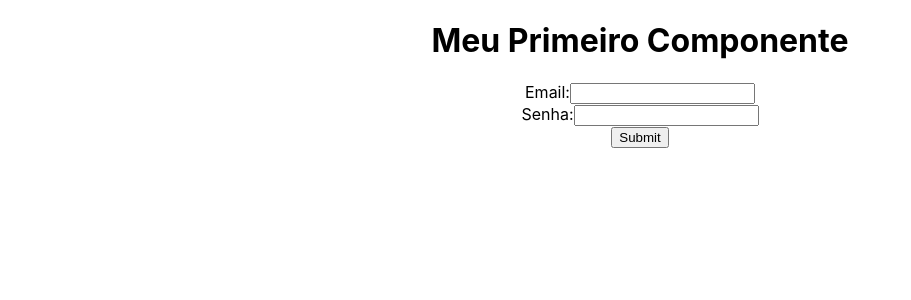
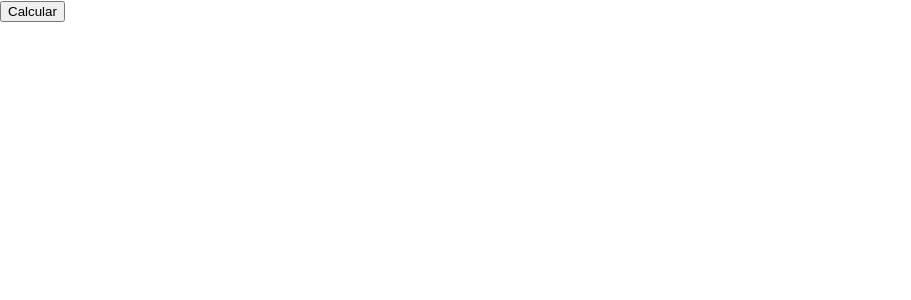
Before and after one commit to brunofranklin/react-serratech, a React (Create React App) app: page / in a window 1280 px wide. Shown: the top 300 px of the page, without its empty margins (0-911 px from the left). Built offline with nearby package versions, Linux system fonts and the light colour scheme.

Commit message:
TerceiroComponente

```diff
--- a/src/App.js
+++ b/src/App.js
@@ -2,13 +2,13 @@
 import './App.css';
 import PrimeiroComponente from './components/PrimeiroComponente';
 import SegundoComponente from './components/SegundoComponente';
+import Enviar from './components/TerceiroComponente';
 
 const App = () => {
   return (
-    <div className='App'>
-    <PrimeiroComponente/>
-    <SegundoComponente/>
-    </div>
+    <>
+    <Enviar/>
+    </>
   );
 }
 
--- /dev/null
+++ b/src/components/TerceiroComponente/index.js
@@ -0,0 +1,20 @@
+const Enviar = () =>{
+    const calculo = (e) =>{
+        e.preventDefault();
+        let n1 = 2;
+        let n2 = 2;
+
+        console.log((n1 + n2)*(n1 + n2))
+    }
+
+    return(
+    <>
+            <form action="" >
+            <button type="submit" onClick={calculo}>Calcular</button>
+        </form>
+
+    </>
+    );
+}
+
+export default Enviar;
```
